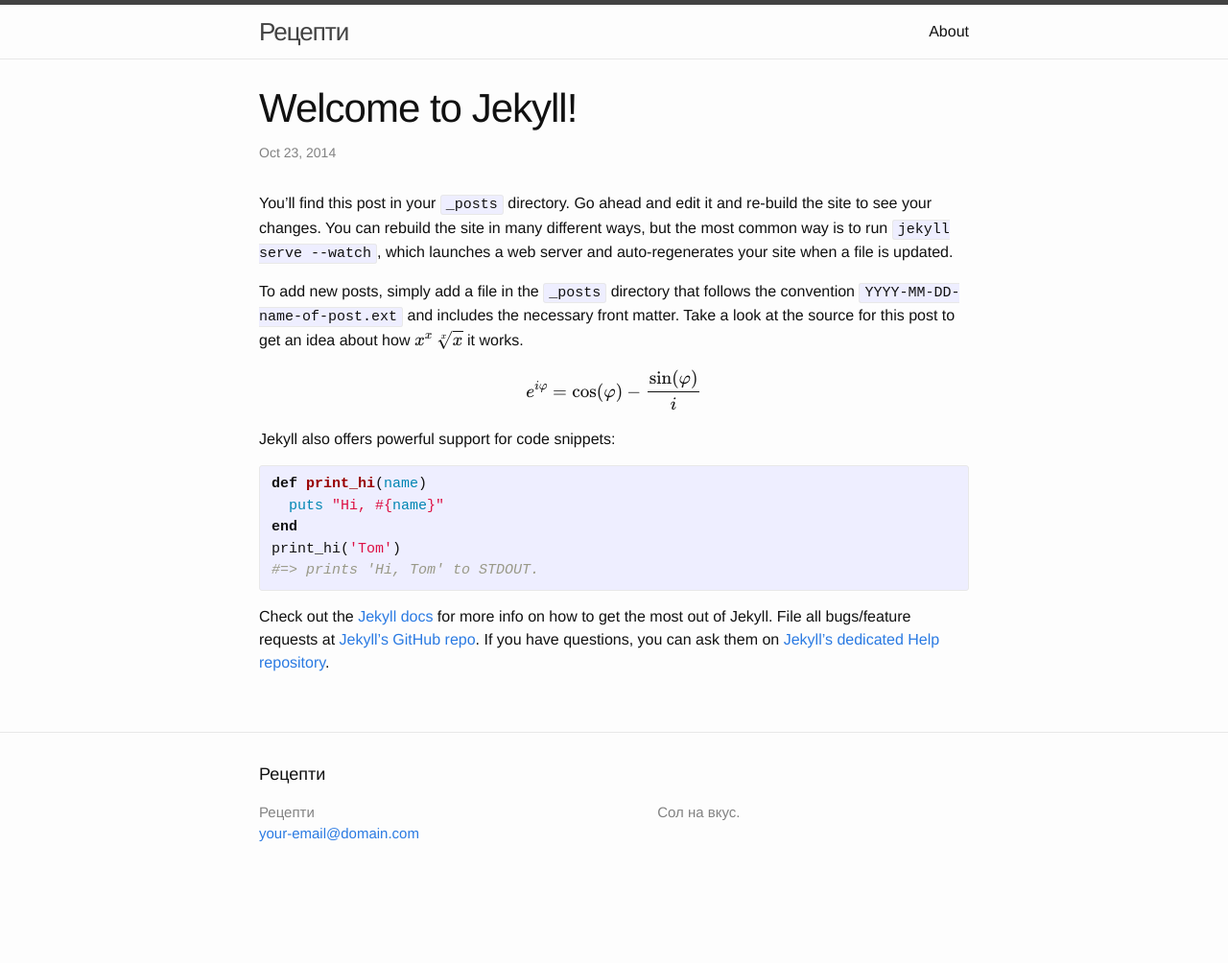
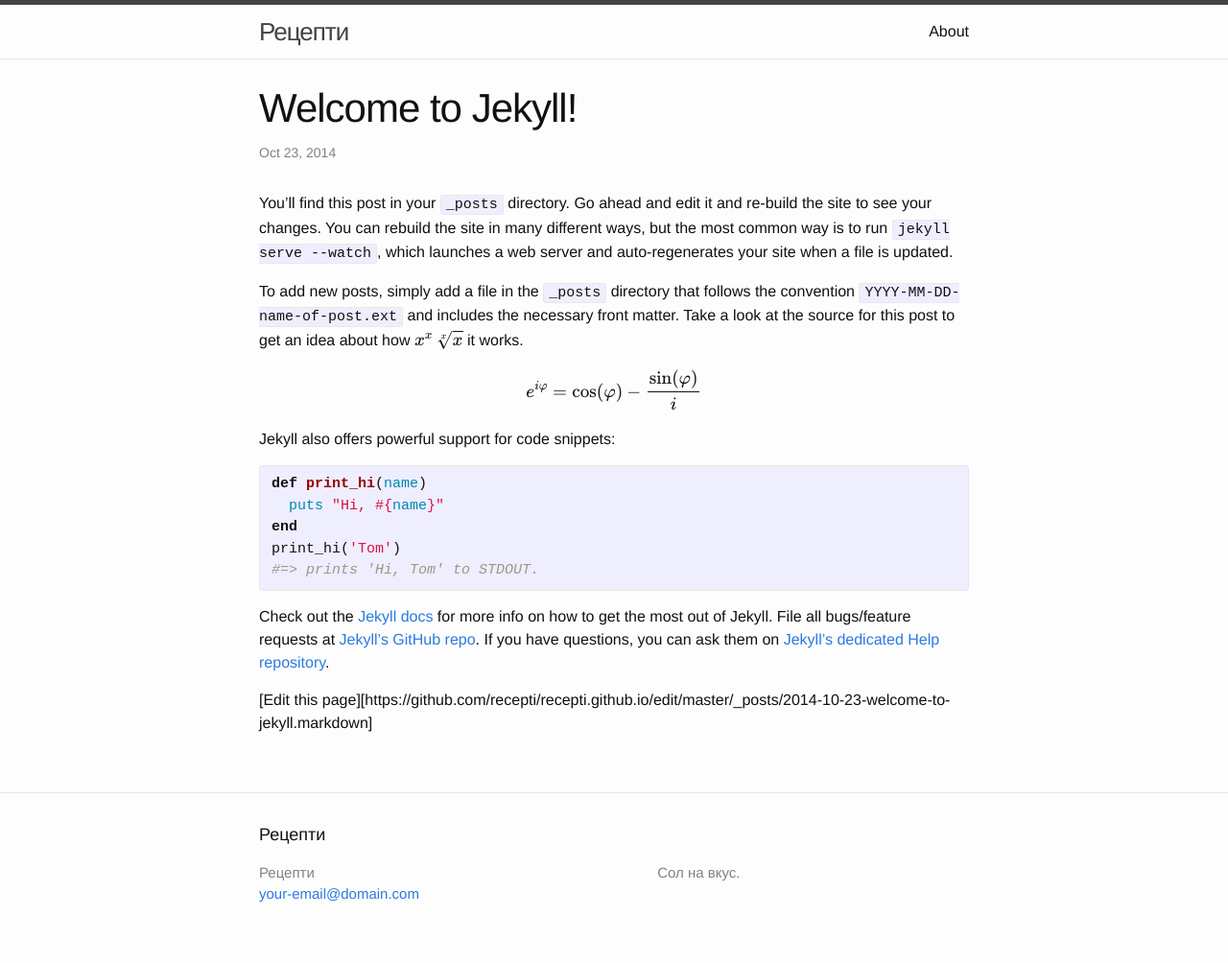
Before and after one commit to recepti/recepti.github.io, a Jekyll site: the page built from _posts/2014-10-23-welcome-to-jekyll.markdown, in a window 1280 px wide. Shown: the whole page at 96% size. Built offline with Jekyll 4.4.1, drawn with Linux system fonts in a browser that asks for light colours; formulas are drawn with MathJax 3; before the commit the page ends 941 px from its top, so only the background shows below that.

Commit message:
Update 2014-10-23-welcome-to-jekyll.markdown

```diff
--- a/_posts/2014-10-23-welcome-to-jekyll.markdown
+++ b/_posts/2014-10-23-welcome-to-jekyll.markdown
@@ -25,7 +25,7 @@
 
 Check out the [Jekyll docs][jekyll] for more info on how to get the most out of Jekyll. File all bugs/feature requests at [Jekyll’s GitHub repo][jekyll-gh]. If you have questions, you can ask them on [Jekyll’s dedicated Help repository][jekyll-help].
 
-
+[Edit this page][https://github.com/recepti/recepti.github.io/edit/master/_posts/2014-10-23-welcome-to-jekyll.markdown]
 
 
 [jekyll]:      http://jekyllrb.com
```
